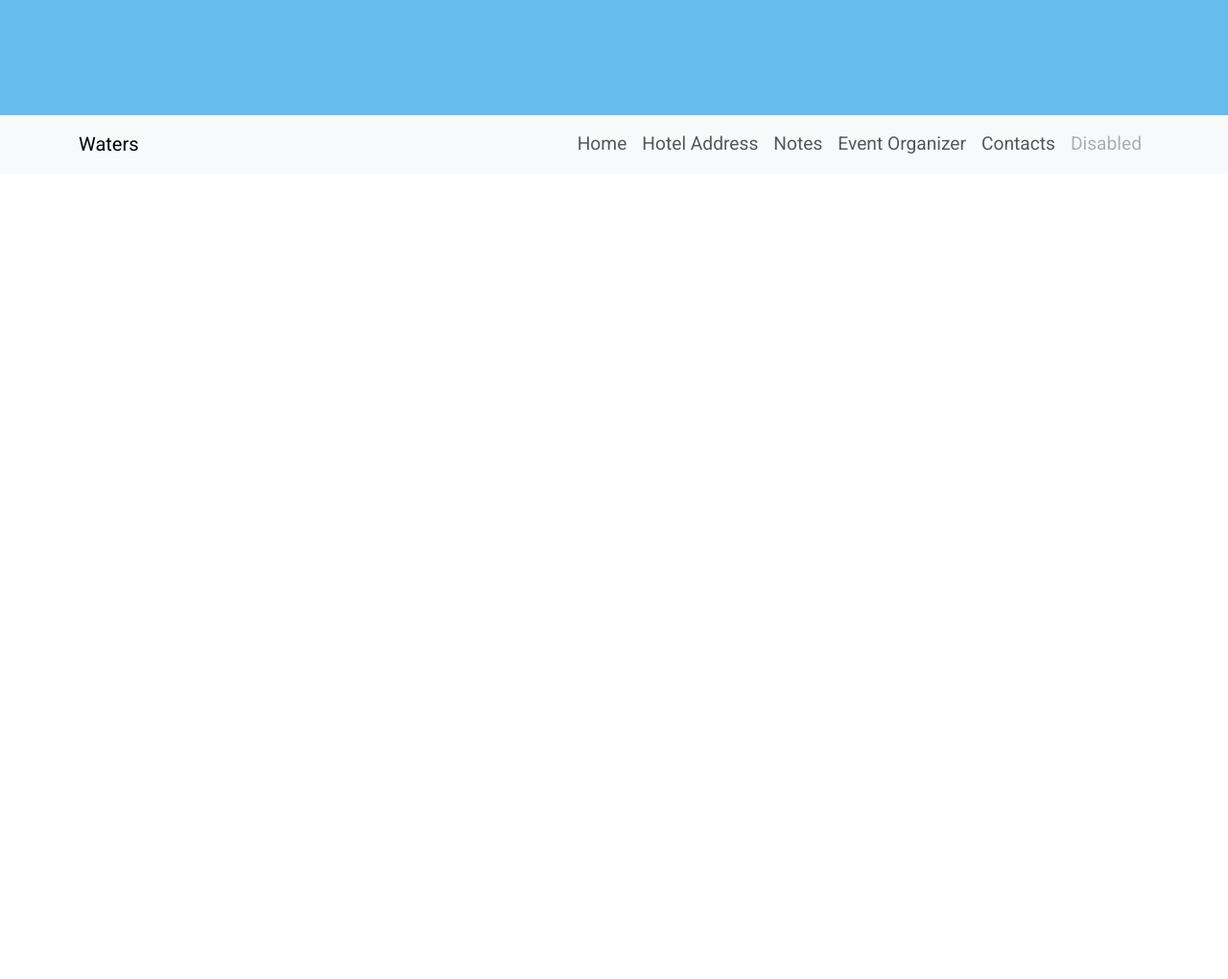
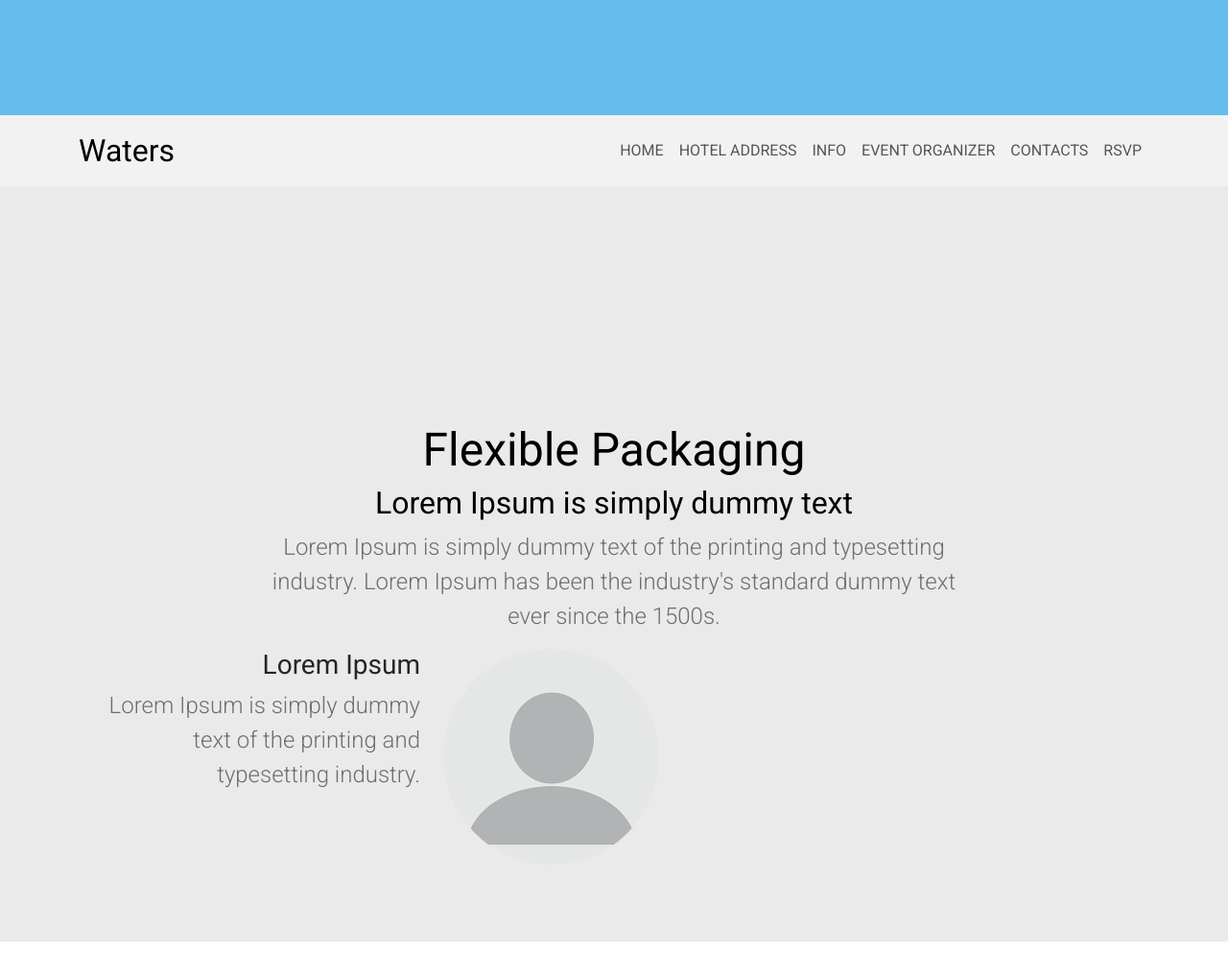
Before and after one commit to Jaketus0/--ad, a plain HTML site: page index.html in a window 1280 px wide. Shown: the part 680-1700 px from the top of the page at 96% size. Drawn offline with nearby package versions, Linux system fonts and the light colour scheme.

Commit message:
tambah foto

```diff
--- a/index.html
+++ b/index.html
@@ -28,7 +28,7 @@
         <main>
             <h1>Waters</h1>
             <h4>Dear <span><b>Samuel Widagdo,</b></span></h4>
-            <p>We cordially extend to you the invitation to attend the upcoming ASEAN <br>Flexible Packaging Summit 2023
+            <p>We cordially extend to you the invitation to attend the upcoming<br> ASEAN Flexible Packaging Summit 2023
             </p>
             <p>Countdown: </p>
             <div class="simply-countdown"></div>
@@ -39,11 +39,11 @@
 
     <!-- sourcenya di bs v5.3 components-navbar-offcanvas -->
     <!-- sticky-top untuk membuat navbar tetap di atas, navbar-expand-md untuk spya pas kecil baru muncul burgernya -->
-    <nav class="navbar navbar-expand-md bg-body-tertiary sticky-top">
+    <nav class="navbar navbar-expand-md  sticky-top mynavbar">
         <!-- supaya ada jarak kiri kanan, pake container -->
         <div class="container">
             <a class="navbar-brand" href="#">Waters</a>
-            <button class="navbar-toggler" type="button" data-bs-toggle="offcanvas" data-bs-target="#offcanvasNavbar" aria-controls="offcanvasNavbar" aria-label="Toggle navigation">
+            <button class="navbar-toggler border-0" type="button" data-bs-toggle="offcanvas" data-bs-target="#offcanvasNavbar" aria-controls="offcanvasNavbar" aria-label="Toggle navigation">
             <span class="navbar-toggler-icon"></span>
             </button>
             <div class="offcanvas offcanvas-end" tabindex="-1" id="offcanvasNavbar" aria-labelledby="offcanvasNavbarLabel">
@@ -54,12 +54,12 @@
             <div class="offcanvas-body">
                 <!-- ms= margin start -->
                 <div class="navbar-nav ms-auto">
-                    <a class="nav-link "href="#">Home</a>
-                    <a class="nav-link" href="#">Hotel Address</a>
-                    <a class="nav-link" href="#">Notes</a>
-                    <a class="nav-link" href="#">Event Organizer</a>
-                    <a class="nav-link" href="#">Contacts</a>
-                    <a class="nav-link disabled" aria-disabled="true">Disabled</a>
+                    <a class="nav-link "href="#home">Home</a>
+                    <a class="nav-link" href="#address">Hotel Address</a>
+                    <a class="nav-link" href="#info">Info</a>
+                    <a class="nav-link" href="#organizer">Event Organizer</a>
+                    <a class="nav-link" href="#contacts">Contacts</a>
+                    <a class="nav-link" href="#rsvp">RSVP</a>
                 </div>
             </div>
             </div>
@@ -69,10 +69,41 @@
     <script src="https://cdn.jsdelivr.net/npm/bootstrap@5.3.2/dist/js/bootstrap.bundle.min.js"
         integrity="sha384-C6RzsynM9kWDrMNeT87bh95OGNyZPhcTNXj1NW7RuBCsyN/o0jlpcV8Qyq46cDfL"
         crossorigin="anonymous"></script>
+
+    <section id="home" class="home">
+        <div class="container">
+            <div class="row justify-content-center">
+                <div class="col-md-8 text-center">
+                    <h2>Flexible Packaging</h2>
+                    <h4>Lorem Ipsum is simply dummy text</h4>
+                    <p>Lorem Ipsum is simply dummy text of the printing and typesetting industry.
+                        Lorem Ipsum has been the industry's standard dummy text ever since the 1500s.</p>
+                </div>
+            </div>
+            <!-- utk home bagian orang -->
+            <div class="row people">
+                <!-- spya pas di layar yg kecil, dia berubah -->
+                <div class="col-lg-6">
+                    <!-- buat 2 kolom lgi, 1 buat gambar, 1 buat penjelasannya -->
+                    <div class="row">
+                        <!-- kolomnya lebih besar 1 kolom dri kolom yang lain, tulisannya ke kanan  -->
+                        <div class="col-8 text-end">
+                            <h3>Lorem Ipsum</h3>
+                            <p>Lorem Ipsum is simply dummy text of the printing and typesetting industry.</p>
+                        </div>
+                        <div class="col-4">
+                            <img src="img/blank_person.png" alt="person 1" class="img-responsive rounded-circle">
+                        </div>
+                    </div>
+                </div>
+
+            </div>
+        </div>
+    </section>
     <script>
         simplyCountdown('.simply-countdown', {
             year: 2024, // required
-            month: 10, // required
+            month: 10, //  required
             day: 24, // required
             hours: 7, // Default is 0 [0-23] integer
             minutes:30,
@@ -84,6 +115,7 @@
                 seconds: { singular: 'second', plural: 'seconds' }
             },
             plural: true, //use plurals
+            refresh: 1000
     });
     </script>
 </body>
--- a/style.css
+++ b/style.css
@@ -12,7 +12,7 @@ body{
     min-height: 4000px; /*biar bisa scroll*/
 }
 
-.hero::before{
+/*.hero::before{
     content: '';
     position: absolute;
     top: 0;
@@ -24,7 +24,8 @@ body{
     /* background-position: center; */
     /* z-index: -1; /*biar ga numpuk,tpi kebetulan gk kepake*/
     /* filter: blur(5px); biar blur, tpi kebetulan gk pake gambar jdi gk bklan ngaruh  */
-}
+
+
 
 .hero{
     position: relative;
@@ -52,12 +53,72 @@ body{
     color: var(--button);
     background-color: var(--button-background);
     box-shadow: var(--shadow);
+    font-size: medium;
 }
 /* yang ni utk style tombol tuu */
 .hero a:hover{
     background-color: var(--button);
     color:var(--button-background);
 }
+
+.mynavbar{
+    background-color: rgba(255,255 , 255, 0.4) !important;
+    backdrop-filter: blur(5px);
+}
+
+.mynavbar .offcanvas{
+    height: 100vh;
+}
+
+.mynavbar .navbar-brand,
+.mynavbar .offcanvas-title{
+    font-family: 'Roboto', sans-serif;
+    font-size: 2rem;
+    color: black;
+}
+
+.mynavbar .nav-link{
+    text-transform: uppercase;
+    font-size: 1rem;
+}
+
+.mynavbar .nav-link:hover{
+    color: var(--blue);
+}
+
+.home{
+    background-size: cover;
+    min-height: 100vh;
+    background-position: center;
+    filter:grayscale(80%);
+    background-color: rgb(234, 234, 234) ;
+    margin-top: -4.65rem;
+    padding-top: 20rem;
+    padding-bottom: 5rem;
+}
+
+.home h2{
+    font-family: 'Roboto', sans-serif;
+    font-size: 3rem;
+    font-weight:500;
+    color: black;
+}
+
+.home h4{
+    font-family: 'Roboto', sans-serif;
+    font-size: 2rem;
+    font-weight:400;
+    color: black;
+}
+
+.home p{
+    font-family: 'Roboto', sans-serif;
+    font-size: 1.5rem;
+    font-weight:300;
+    color: rgb(110, 110, 110);
+}
+
+
 
 /* ubah font size di tiap media query*/
 /* laptop */
@@ -76,7 +137,11 @@ body{
     html{
         font-size: 65%;
     }
-
+    .mynavbar .nav-link{
+        text-transform: uppercase;
+        font-size: 1.8rem;
+        text-align: center;
+    }
 }
 /* hp */
 @media (max-width: 576px){
```
Also changed, not shown: img/blank_person.jpeg (deleted), img/blank_person.png (added).
